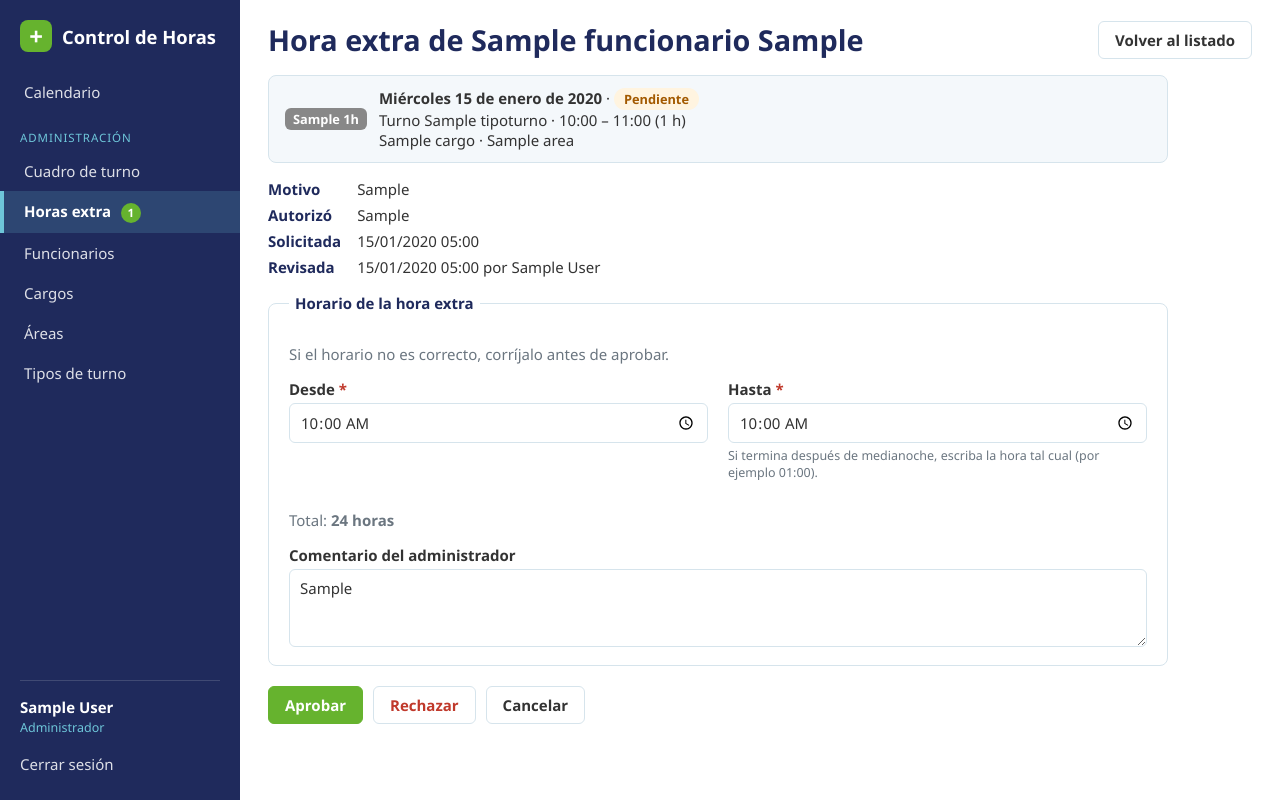
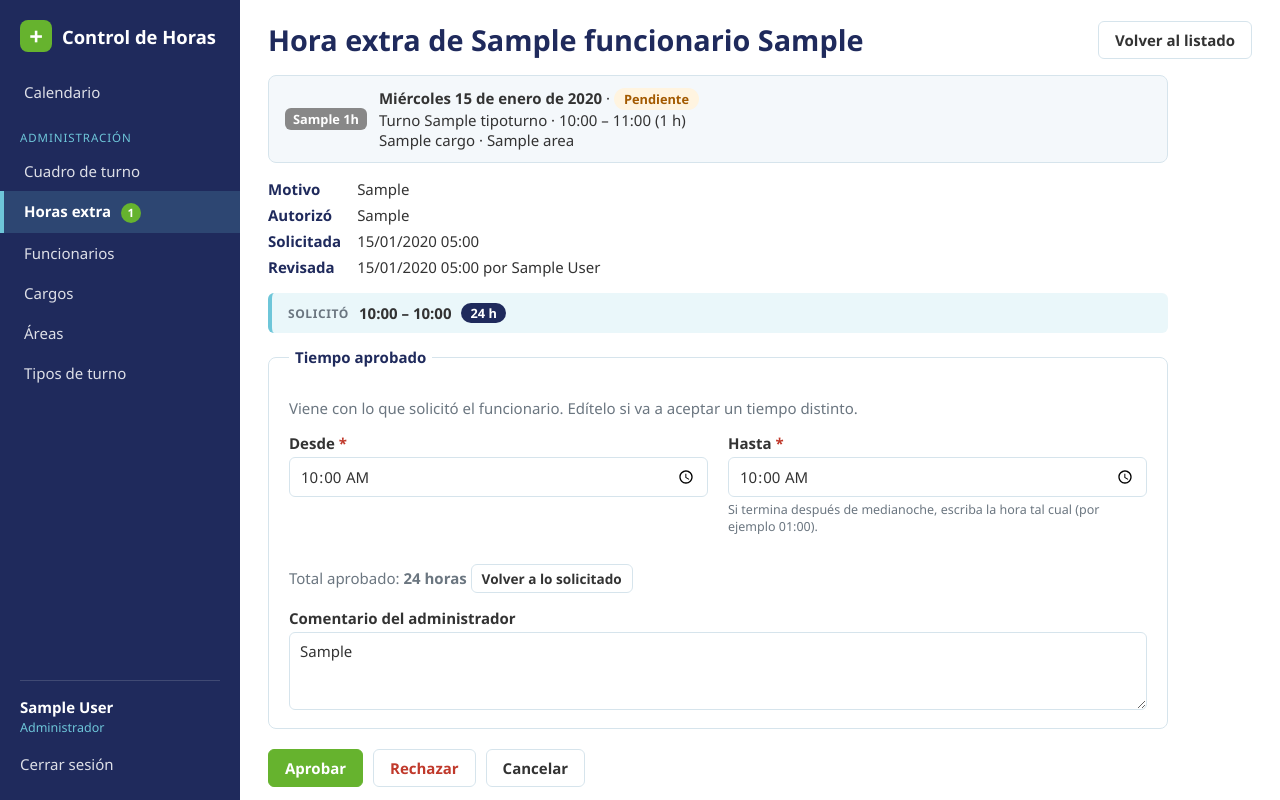
Before and after one commit to edwcaso77/Control-de-Horas, a Django app: page /horas-extra/1/revisar/ in a window 1280 px wide. Run offline with Django 5.2, Linux system fonts and the light colour scheme; a user stored in the database is signed in; tables that the repository leaves empty hold one stand-in row (values such as "Sample post").

Commit message:
Horas extra: el administrador edita el tiempo aprobado y se conserva lo solicitado
- Se guarda aparte el tiempo que pidió el funcionario; el administrador
  edita el tiempo aprobado (con botón «Volver a lo solicitado»).
- Una solicitud aprobada se puede volver a abrir y ajustar.
- Listado y día del funcionario muestran solicitado y aprobado.

Co-Authored-By: Claude Opus 5.5 <noreply@anthropic.com>

```diff
--- a/horas_extra/models.py
+++ b/horas_extra/models.py
@@ -23,6 +23,10 @@ class SolicitudHoraExtra(models.Model):
         AsignacionTurno, on_delete=models.SET_NULL, null=True, blank=True,
         related_name='solicitudes_hora_extra', verbose_name='turno',
     )
+    # Lo que pidió el funcionario. No cambia aunque el administrador corrija el tiempo.
+    hora_inicio_solicitada = models.TimeField('desde (solicitado)', null=True, blank=True)
+    hora_fin_solicitada = models.TimeField('hasta (solicitado)', null=True, blank=True)
+    # El tiempo vigente: al crearse es el solicitado; el administrador lo puede editar al revisar (tiempo aprobado).
     hora_inicio = models.TimeField('desde')
     hora_fin = models.TimeField('hasta', help_text='Si termina después de medianoche, escriba la hora tal cual (por ejemplo 01:00).')
     motivo = models.TextField('motivo', max_length=500)
@@ -44,14 +48,27 @@ class SolicitudHoraExtra(models.Model):
     def __str__(self):
         return f'{self.funcionario} · {self.fecha:%d/%m/%Y} · {self.horario}'
 
+    def save(self, *args, **kwargs):
+        # Al crearse, lo solicitado queda guardado tal como lo pidió el funcionario.
+        if self.hora_inicio_solicitada is None:
+            self.hora_inicio_solicitada = self.hora_inicio
+        if self.hora_fin_solicitada is None:
+            self.hora_fin_solicitada = self.hora_fin
+        super().save(*args, **kwargs)
+
+    @staticmethod
+    def _horas_entre(inicio, fin):
+        """Si «hasta» es menor o igual a «desde», termina al día siguiente."""
+        desde = datetime.datetime.combine(datetime.date.min, inicio)
+        hasta = datetime.datetime.combine(datetime.date.min, fin)
+        if hasta <= desde:
+            hasta += datetime.timedelta(days=1)
+        return (hasta - desde).total_seconds() / 3600
+
     @property
     def horas(self):
-        """Horas solicitadas. Si «hasta» es menor o igual a «desde», termina al día siguiente."""
-        inicio = datetime.datetime.combine(datetime.date.min, self.hora_inicio)
-        fin = datetime.datetime.combine(datetime.date.min, self.hora_fin)
-        if fin <= inicio:
-            fin += datetime.timedelta(days=1)
-        return (fin - inicio).total_seconds() / 3600
+        """Horas vigentes (las aprobadas, si el administrador las corrigió)."""
+        return self._horas_entre(self.hora_inicio, self.hora_fin)
 
     @property
     def horas_texto(self):
@@ -62,5 +79,24 @@ class SolicitudHoraExtra(models.Model):
         return f'{self.hora_inicio:%H:%M} – {self.hora_fin:%H:%M}'
 
     @property
+    def horas_solicitadas(self):
+        return self._horas_entre(self.hora_inicio_solicitada or self.hora_inicio, self.hora_fin_solicitada or self.hora_fin)
+
+    @property
+    def horas_solicitadas_texto(self):
+        return f'{formato_horas(round(self.horas_solicitadas, 2))} h'
+
+    @property
+    def horario_solicitado(self):
+        inicio = self.hora_inicio_solicitada or self.hora_inicio
+        fin = self.hora_fin_solicitada or self.hora_fin
+        return f'{inicio:%H:%M} – {fin:%H:%M}'
+
+    @property
+    def tiempo_modificado(self):
+        """True si el administrador cambió el tiempo respecto a lo solicitado."""
+        return self.horario != self.horario_solicitado
+
+    @property
     def pendiente(self):
         return self.estado == self.Estado.PENDIENTE
--- a/horas_extra/templates/horas_extra/revisar.html
+++ b/horas_extra/templates/horas_extra/revisar.html
@@ -38,19 +38,31 @@
         <div class="mensaje mensaje-error">{{ error }}</div>
     {% endfor %}
 
+    <div class="tiempo-solicitado">
+        <span class="tiempo-etiqueta">Solicitó</span>
+        <strong>{{ solicitud.horario_solicitado }}</strong>
+        <span class="tiempo-total">{{ solicitud.horas_solicitadas_texto }}</span>
+    </div>
+
     <fieldset class="seccion-formulario">
-        <legend>Horario de la hora extra</legend>
-        <p class="ayuda">Si el horario no es correcto, corríjalo antes de aprobar.</p>
+        <legend>Tiempo aprobado</legend>
+        <p class="ayuda">Viene con lo que solicitó el funcionario. Edítelo si va a aceptar un tiempo distinto.</p>
         <div class="rejilla">
             {% include 'includes/campo.html' with campo=form.hora_inicio %}
             {% include 'includes/campo.html' with campo=form.hora_fin %}
         </div>
-        <p class="ayuda">Total: <strong id="total-horas">{{ solicitud.horas_texto }}</strong></p>
+        <p class="ayuda">
+            Total aprobado: <strong id="total-horas">{{ solicitud.horas_texto }}</strong>
+            <button type="button" class="boton boton-pequeno" id="restablecer-tiempo"
+                    data-inicio="{{ solicitud.hora_inicio_solicitada|time:'H:i' }}" data-fin="{{ solicitud.hora_fin_solicitada|time:'H:i' }}">
+                Volver a lo solicitado
+            </button>
+        </p>
         {% include 'includes/campo.html' with campo=form.comentario %}
     </fieldset>
 
     <div class="botones-formulario">
-        <button type="submit" name="decision" value="aprobada" class="boton boton-verde">Aprobar</button>
+        <button type="submit" name="decision" value="aprobada" class="boton boton-verde">{% if solicitud.estado == 'aprobada' %}Guardar tiempo aprobado{% else %}Aprobar{% endif %}</button>
         <button type="submit" name="decision" value="rechazada" class="boton boton-peligro"
                 onclick="return confirm('¿Rechazar esta solicitud de hora extra?')">Rechazar</button>
         <a href="{% url 'horas_extra:lista' %}" class="boton">Cancelar</a>
@@ -58,4 +70,14 @@
 </form>
 
 <script src="{% static 'horas_extra/total_horas.js' %}"></script>
+<script>
+    // «Volver a lo solicitado» deja el tiempo aprobado igual al que pidió el funcionario.
+    document.getElementById('restablecer-tiempo').addEventListener('click', function () {
+        const desde = document.querySelector('input[name="hora_inicio"]');
+        const hasta = document.querySelector('input[name="hora_fin"]');
+        desde.value = this.dataset.inicio;
+        hasta.value = this.dataset.fin;
+        hasta.dispatchEvent(new Event('input'));
+    });
+</script>
 {% endblock %}
--- a/static/css/base.css
+++ b/static/css/base.css
@@ -422,3 +422,20 @@ input:focus, select:focus {
 
 .datos-solicitud dt { font-weight: 700; color: var(--azul-marino); }
 .datos-solicitud dd { margin: 0; }
+
+/* Tiempo solicitado por el funcionario, en la revisión de una hora extra */
+.tiempo-solicitado {
+    display: flex;
+    flex-wrap: wrap;
+    align-items: center;
+    gap: 10px;
+    max-width: 900px;
+    margin: 0 0 14px;
+    padding: 10px 16px;
+    border-left: 4px solid var(--azul-claro);
+    border-radius: 6px;
+    background: #EAF7FA;
+}
+
+.tiempo-etiqueta { font-size: .75rem; font-weight: 700; letter-spacing: .05em; text-transform: uppercase; color: var(--texto-suave); }
+.tiempo-total { padding: 1px 9px; border-radius: 999px; background: var(--azul-marino); color: #fff; font-size: .8rem; font-weight: 600; }
```
Also changed, not shown: calendario/templates/calendario/dia.html (+8 -4 lines), horas_extra/templates/horas_extra/lista.html (+9 -5 lines), horas_extra/tests.py (+35 -0 lines), horas_extra/migrations/0002_tiempo_solicitado.py (added).
